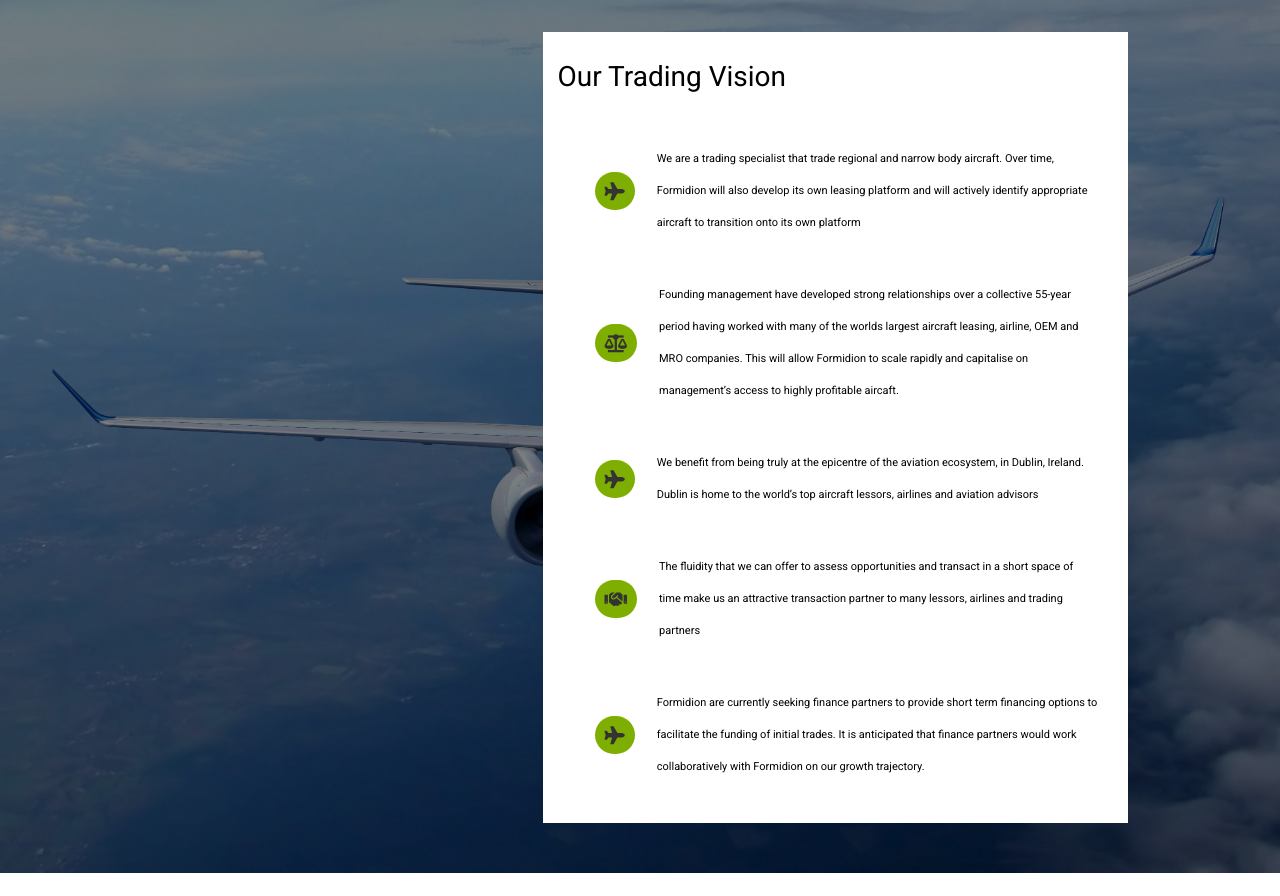
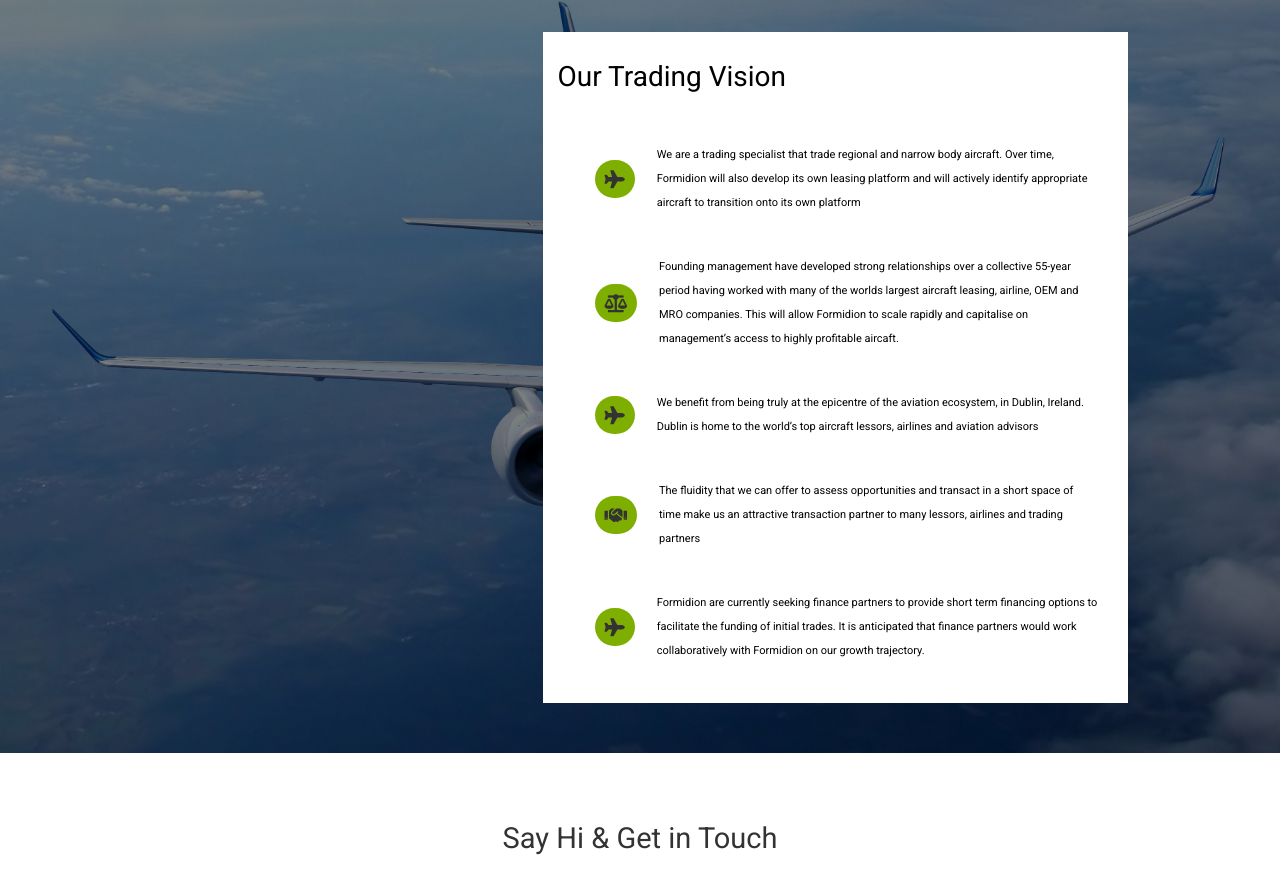
Before and after one commit to higginni/Formidion, a website: page app/index.html in a window 1280 px wide. Shown: the part 1098-1994 px from the top of the page. Drawn offline with nearby package versions, Linux system fonts and the light colour scheme; files that its build step writes are made by us from their sources.

Commit message:
initial commit

```diff
--- a/app/styles/_story.scss
+++ b/app/styles/_story.scss
@@ -79,7 +79,10 @@
         color: $black;
         padding-bottom: 20px;
         font-size: 18px;
-        line-height: 32px;
+
+        // Line gap problem
+        // line-height: 32px;
+        line-height: 24px;
       }
     }
 
```
Also changed, not shown: package.json (+6 -4 lines), 2 other files.
